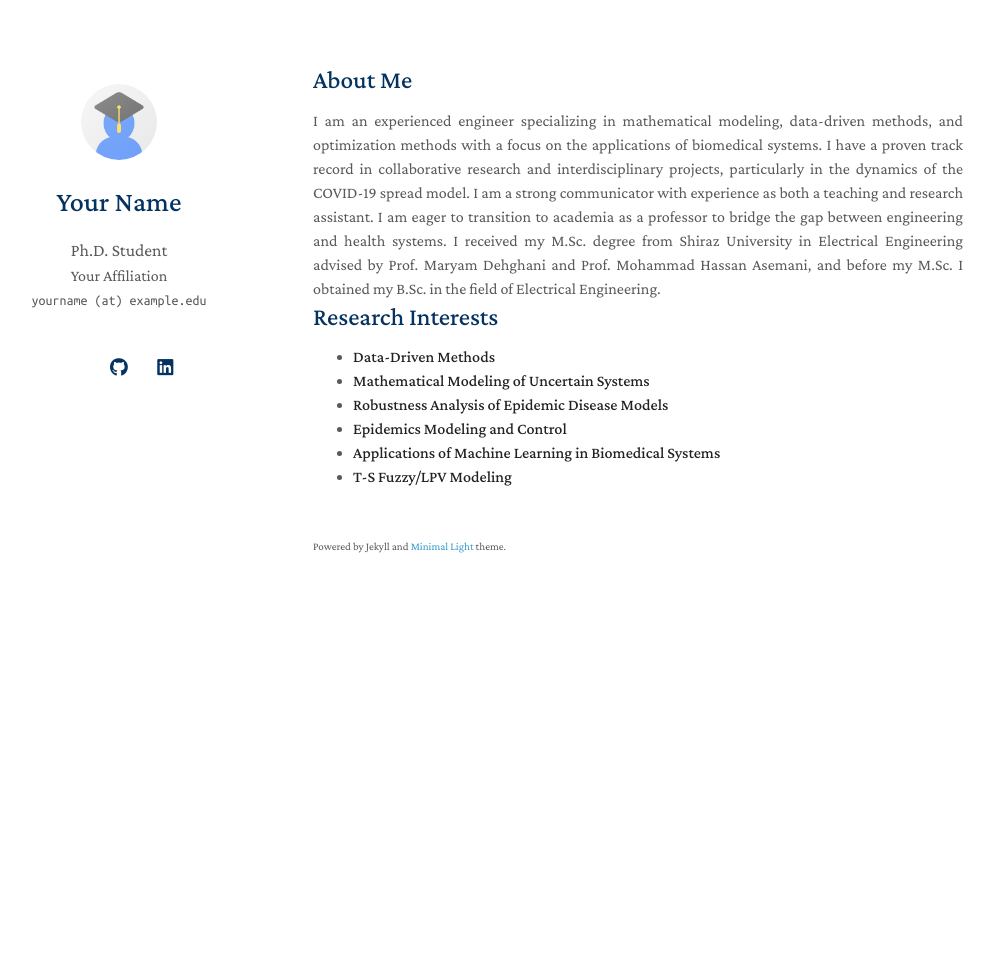
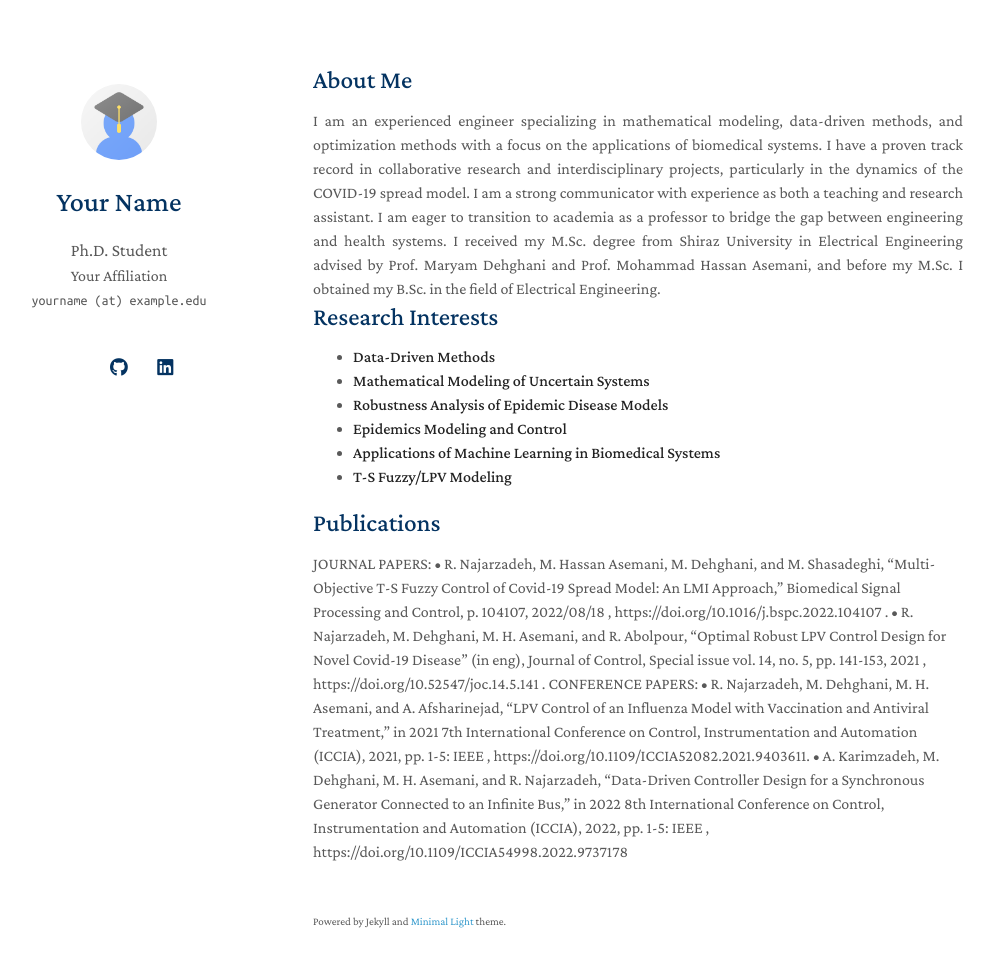
Before and after one commit to rezanajar/rezanajar.github.io, a Jekyll site: the page built from index.md, in a window 1280 px wide and 1002 px high. Shown: the top 967 px of the window, without its empty margins (157-1151 px from the left). Built offline with Jekyll 4.4.1, drawn with Linux system fonts in a browser that asks for light colours; a style sheet for code colours, icons or effects is not loaded; our own code applies the rules of GitHub Pages for plain Markdown files.

Commit message:
Update index.md

```diff
--- a/index.md
+++ b/index.md
@@ -15,3 +15,12 @@ I am an experienced engineer specializing in mathematical modeling, data-driven
 - **Epidemics Modeling and Control**
 - **Applications of Machine Learning in Biomedical Systems**
 - **T-S Fuzzy/LPV Modeling**
+
+
+## Publications
+JOURNAL PAPERS:
+•	R. Najarzadeh, M. Hassan Asemani, M. Dehghani, and M. Shasadeghi, "Multi-Objective T-S Fuzzy Control of Covid-19 Spread Model: An LMI Approach," Biomedical Signal Processing and Control, p. 104107, 2022/08/18 , https://doi.org/10.1016/j.bspc.2022.104107 .
+•	R. Najarzadeh, M. Dehghani, M. H. Asemani, and R. Abolpour, "Optimal Robust LPV Control Design for Novel Covid-19 Disease" (in eng), Journal of Control, Special issue vol. 14, no. 5, pp. 141-153, 2021 , https://doi.org/10.52547/joc.14.5.141 .
+CONFERENCE PAPERS:
+•	R. Najarzadeh, M. Dehghani, M. H. Asemani, and A. Afsharinejad, "LPV Control of an Influenza Model with Vaccination and Antiviral Treatment," in 2021 7th International Conference on Control, Instrumentation and Automation (ICCIA), 2021, pp. 1-5: IEEE , https://doi.org/10.1109/ICCIA52082.2021.9403611.
+•	A. Karimzadeh, M. Dehghani, M. H. Asemani, and R. Najarzadeh, "Data-Driven Controller Design for a Synchronous Generator Connected to an Infinite Bus," in 2022 8th International Conference on Control, Instrumentation and Automation (ICCIA), 2022, pp. 1-5: IEEE , https://doi.org/10.1109/ICCIA54998.2022.9737178
```
